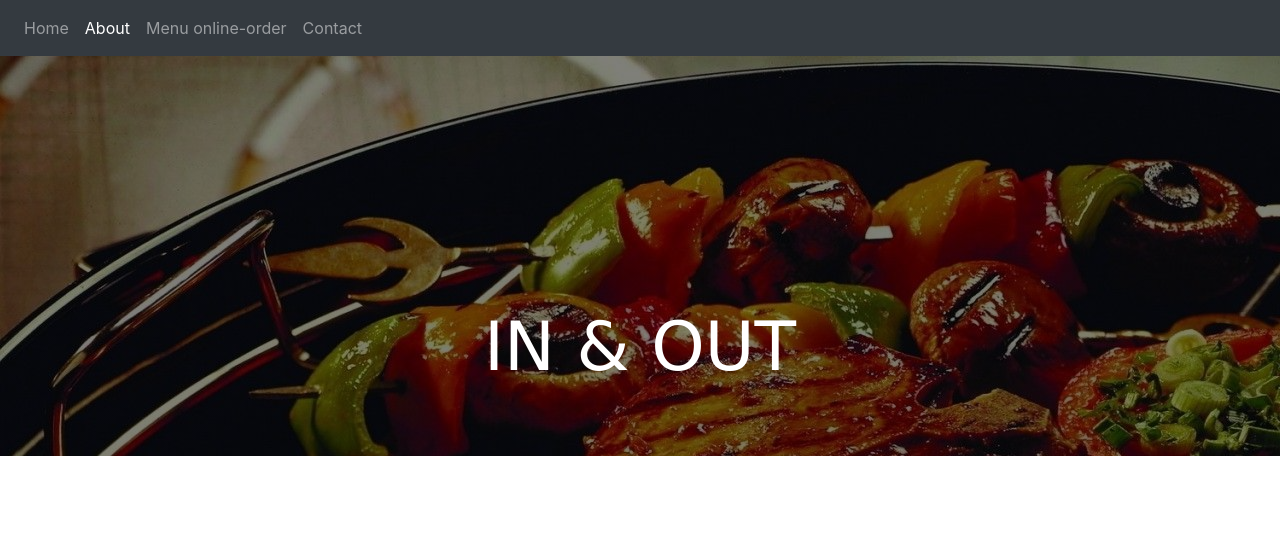
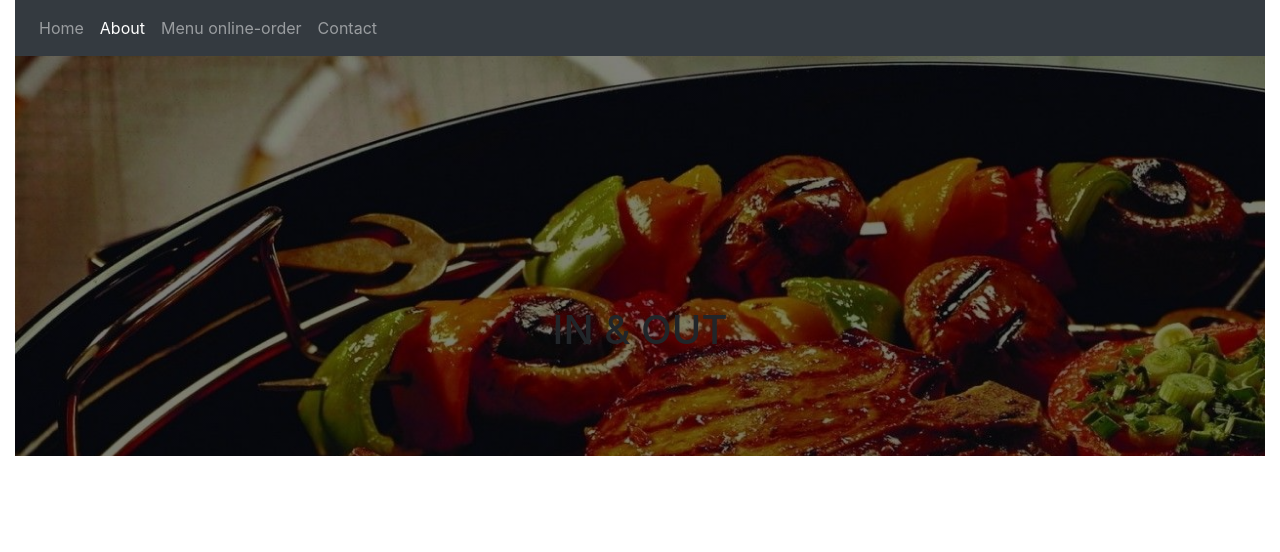
Before and after one commit to kushanisajinika/In-and-out, a website: page about.html in a window 1280 px wide. Shown: the top 552 px of the page. Drawn offline with nearby package versions, Linux system fonts and the light colour scheme; a web font is replaced by a local one.

Commit message:
add bootstrap stylesheet to all pages

```diff
--- a/about.html
+++ b/about.html
@@ -13,6 +13,7 @@
             <link href="https://fonts.googleapis.com/css2?family=Dancing+Script&display=swap" rel="stylesheet">
             <link href="https://fonts.googleapis.com/css2?family=Josefin+Slab&display=swap" rel="stylesheet">
             <link href="https://fonts.googleapis.com/css2?family=Berkshire+Swash&family=Playball&family=Rye&family=Sedgwick+Ave&family=Walter+Turncoat&display=swap" rel="stylesheet">
+            <link rel="stylesheet" href="https://cdn.jsdelivr.net/npm/bootstrap@4.0.0/dist/css/bootstrap.min.css" integrity="sha384-Gn5384xqQ1aoWXA+058RXPxPg6fy4IWvTNh0E263XmFcJlSAwiGgFAW/dAiS6JXm" crossorigin="anonymous">
             <!-- jQuery first, then Popper.js, then Bootstrap JS. -->
             <script src="node_modules/jquery/dist/jquery.slim.min.js"></script>
             <script src="node_modules/popper.js/dist/umd/popper.min.js"></script>
```
Also changed, not shown: contact.html (+1 -0 lines), index.html (+1 -0 lines), order.html (+1 -0 lines).
